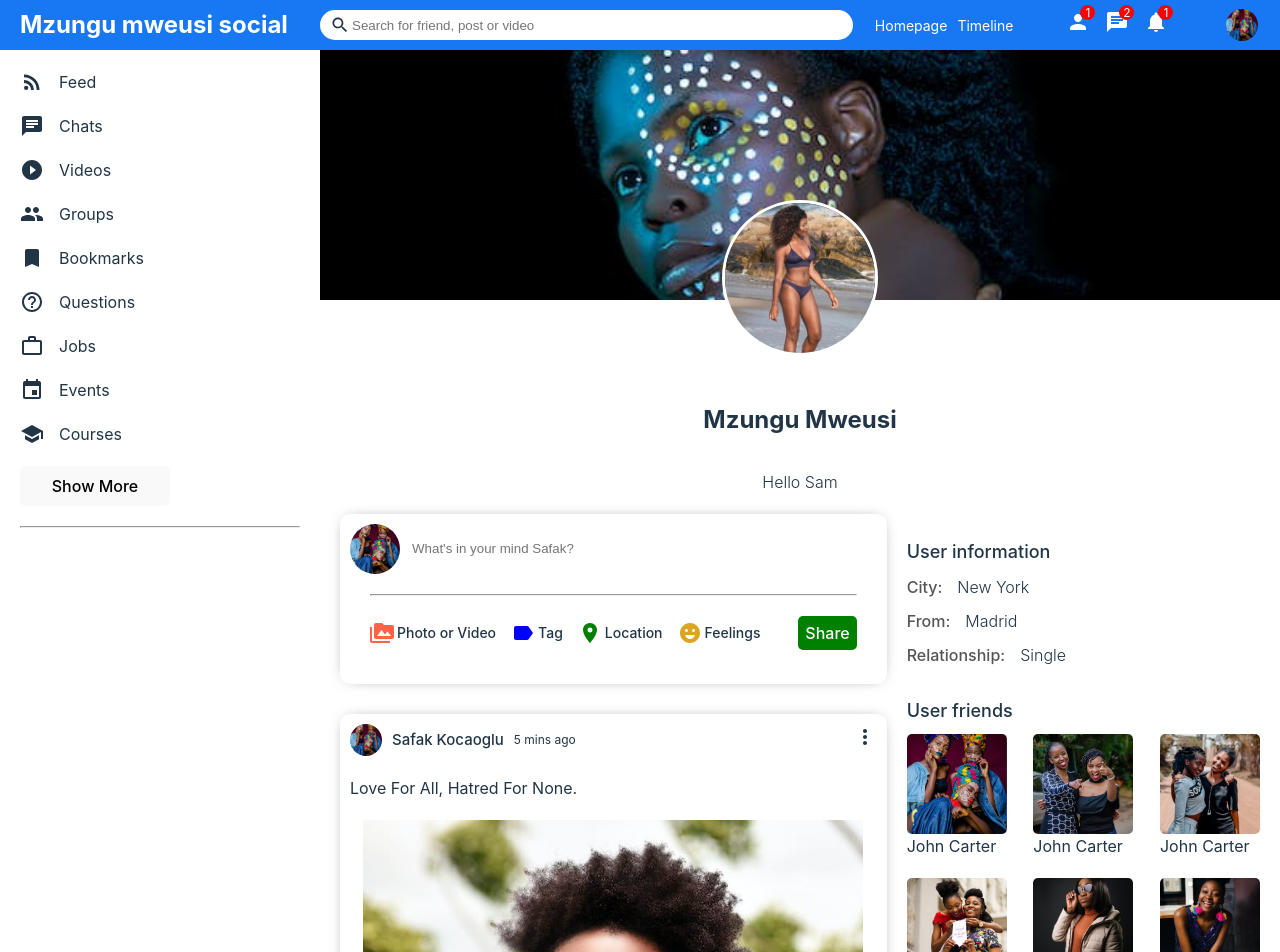
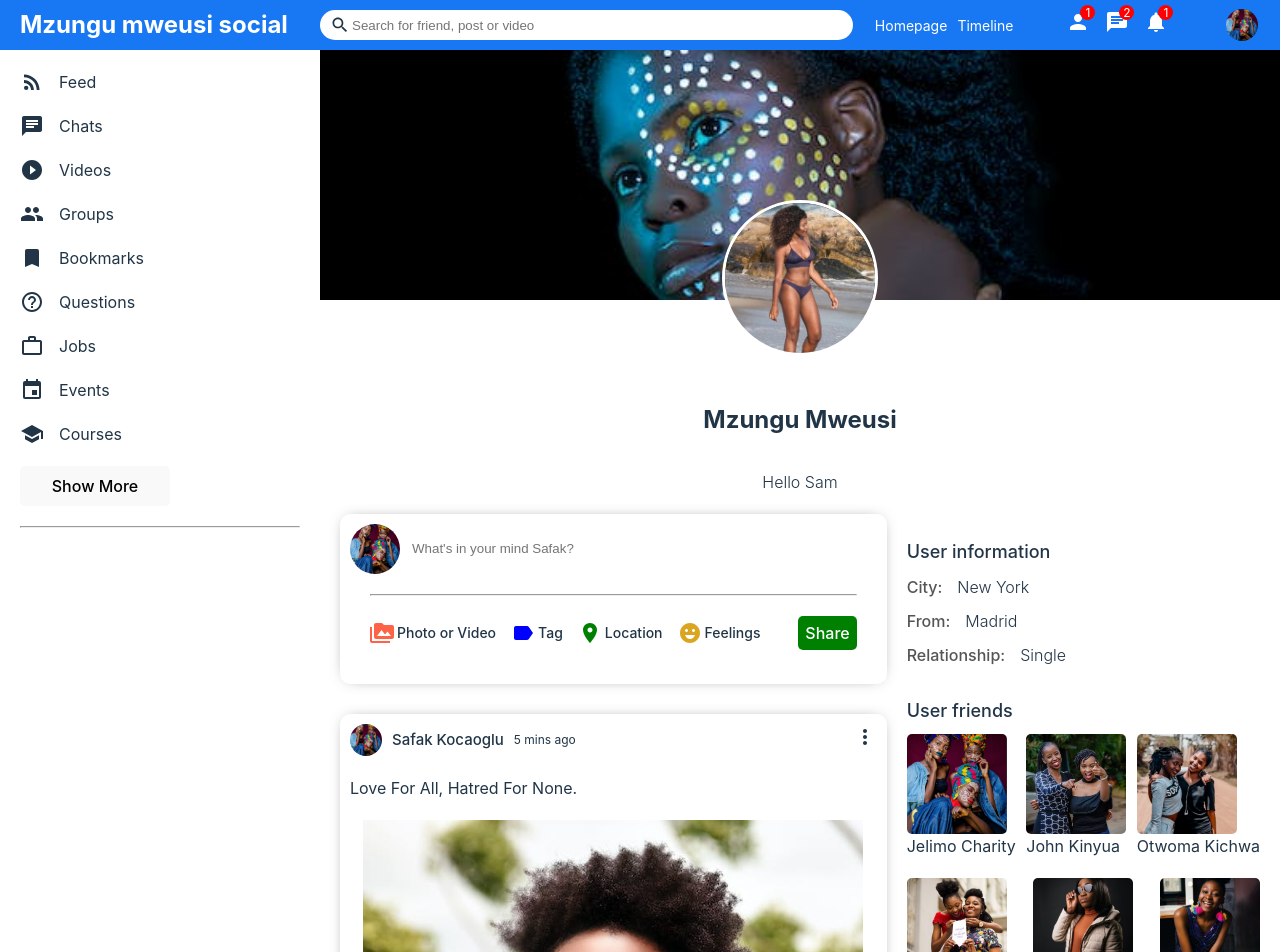
Before and after one commit to SamuelOkoth/social-media-, a React (Vite) app: page / in a window 1280 px wide. Shown: the top 952 px of the page. Built offline with nearby package versions, Linux system fonts and the light colour scheme.

Commit message:
added friends on his profile

```diff
--- a/src/components/rightbar/Rightbar.jsx
+++ b/src/components/rightbar/Rightbar.jsx
@@ -49,7 +49,7 @@ export default function Rightbar({ profile }) {
               alt=""
               className="rightbarFollowingImg"
             />
-            <span className="rightbarFollowingName">John Carter</span>
+            <span className="rightbarFollowingName">Jelimo Charity</span>
           </div>
           <div className="rightbarFollowing">
             <img
@@ -57,7 +57,7 @@ export default function Rightbar({ profile }) {
               alt=""
               className="rightbarFollowingImg"
             />
-            <span className="rightbarFollowingName">John Carter</span>
+            <span className="rightbarFollowingName">John Kinyua</span>
           </div>
           <div className="rightbarFollowing">
             <img
@@ -65,7 +65,7 @@ export default function Rightbar({ profile }) {
               alt=""
               className="rightbarFollowingImg"
             />
-            <span className="rightbarFollowingName">John Carter</span>
+            <span className="rightbarFollowingName">Otwoma Kichwa</span>
           </div>
           <div className="rightbarFollowing">
             <img
```
